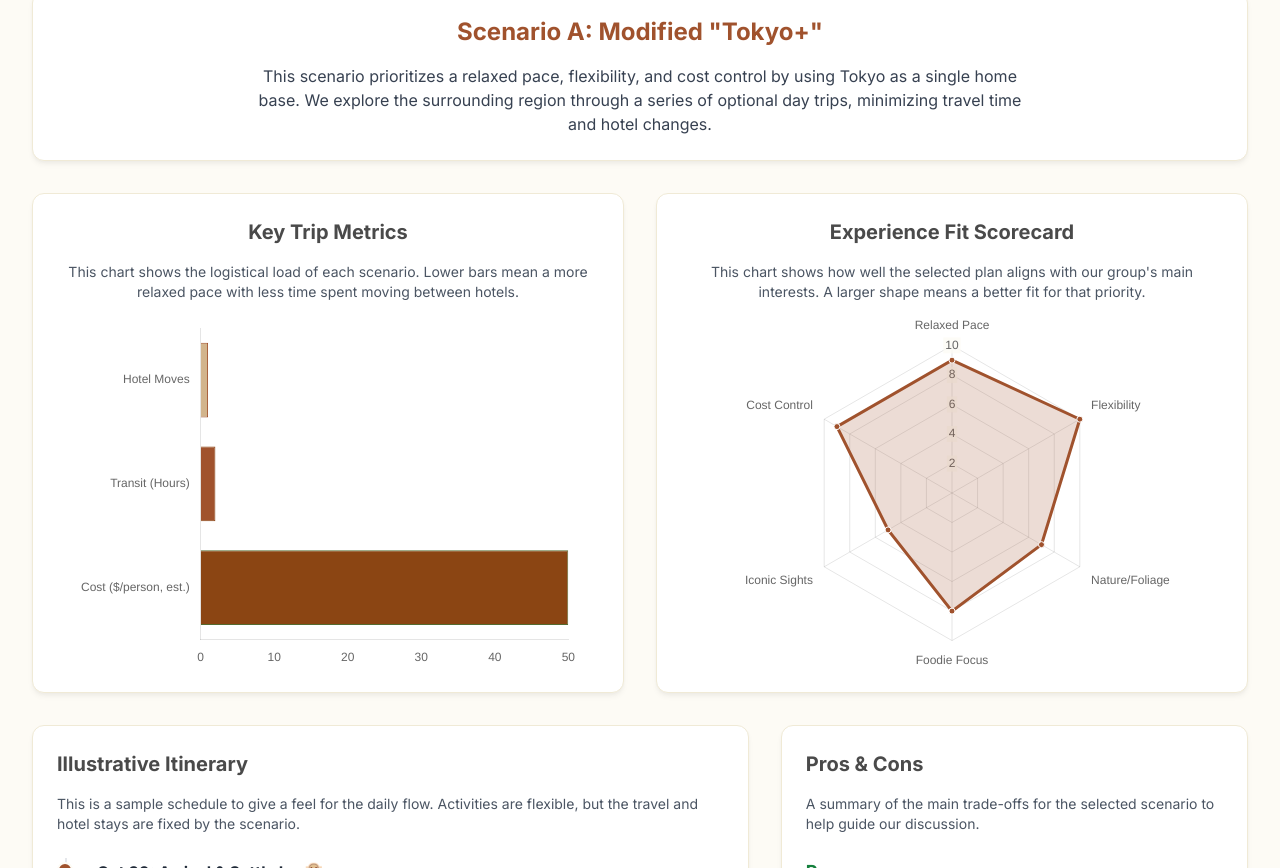
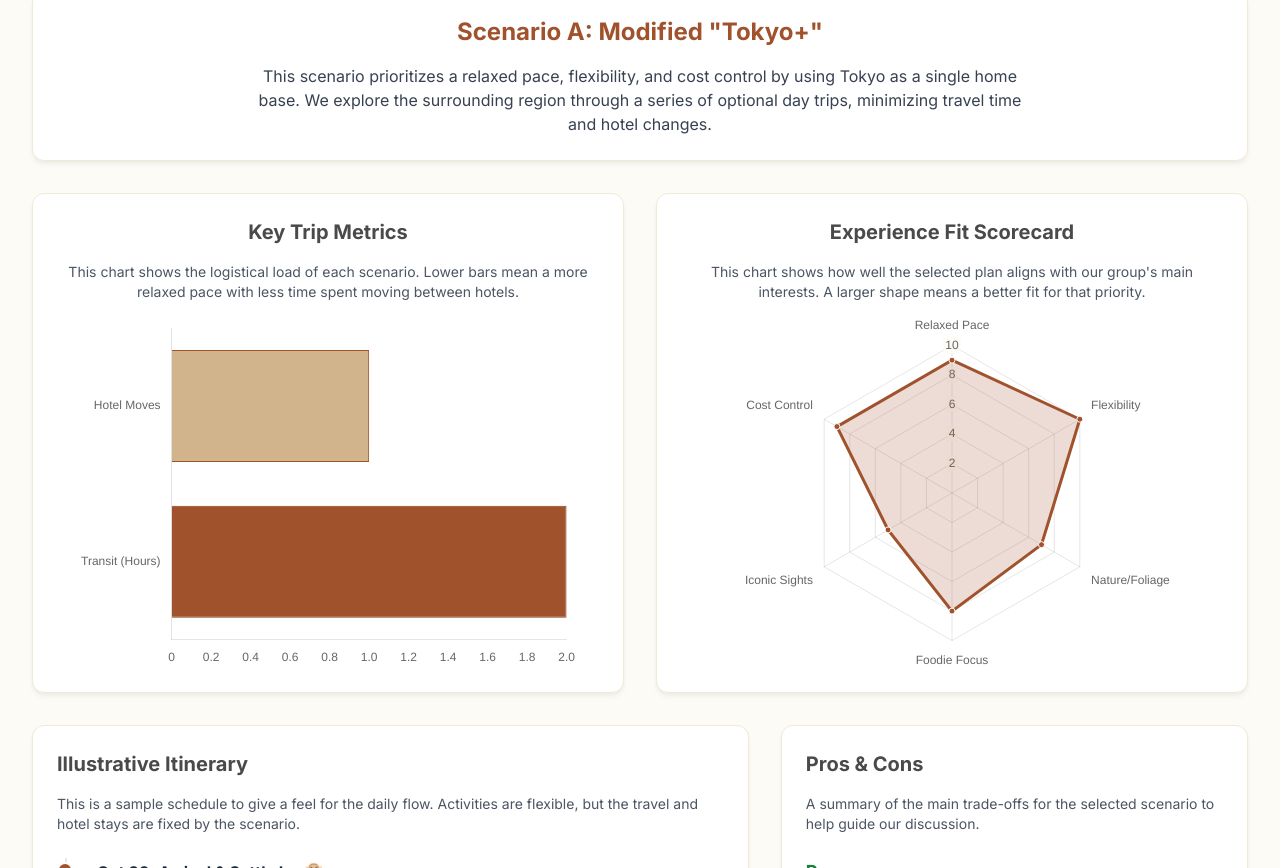
Before and after one commit to jflechs1/Japan2025, a plain HTML site: page index.html in a window 1280 px wide. Shown: the part 341-1209 px from the top of the page. Drawn offline with nearby package versions, Linux system fonts and the light colour scheme.

Commit message:
Update index.html
removed cost

```diff
--- a/index.html
+++ b/index.html
@@ -19,15 +19,23 @@
             background-color: #FDFBF5;
             color: #4A4A4A;
         }
-        .active-btn {
-            background-color: #A0522D !important;
+        .inactive-btn {
+            background-color: #E5E7EB;
+            color: #374151;
+            transition: all 0.3s ease;
+        }
+        .btn-tokyo-plus.active {
+            background-color: #A0522D !important; /* Sienna */
             color: #FFFFFF !important;
             box-shadow: 0 4px 6px -1px rgb(0 0 0 / 0.1), 0 2px 4px -2px rgb(0 0 0 / 0.1);
         }
-        .inactive-btn {
-            background-color: #E5E7EB;
-            color: #374151;
+        .btn-greatest-hits.active {
+            background-color: #B72C2C !important; /* Red */
+            color: #FFFFFF !important;
+            box-shadow: 0 4px 6px -1px rgb(0 0 0 / 0.1), 0 2px 4px -2px rgb(0 0 0 / 0.1);
         }
+        .text-tokyo-plus { color: #A0522D; }
+        .text-greatest-hits { color: #B72C2C; }
         .chart-container {
             position: relative;
             width: 100%;
@@ -95,10 +103,10 @@
                 <p class="text-gray-600">Select an option below to see how it impacts our trip.</p>
             </div>
             <div class="flex justify-center space-x-4">
-                <button id="btn-tokyo" class="px-6 py-3 font-semibold rounded-lg transition-all duration-300 inactive-btn">
+                <button id="btn-tokyo" class="btn-tokyo-plus px-6 py-3 font-semibold rounded-lg transition-all duration-300 inactive-btn">
                     Scenario A: Modified "Tokyo+"
                 </button>
-                <button id="btn-greatest-hits" class="px-6 py-3 font-semibold rounded-lg transition-all duration-300 inactive-btn">
+                <button id="btn-greatest-hits" class="btn-greatest-hits px-6 py-3 font-semibold rounded-lg transition-all duration-300 inactive-btn">
                     Scenario B: "Greatest Hits" Loop
                 </button>
             </div>
@@ -210,6 +218,17 @@
     </div>
 
     <script>
+        const scenarioColors = {
+            tokyoPlus: {
+                solid: '#A0522D', // Sienna
+                light: 'rgba(160, 82, 45, 0.2)'
+            },
+            greatestHits: {
+                solid: '#B72C2C', // Red
+                light: 'rgba(183, 44, 44, 0.2)'
+            }
+        };
+
         const data = {
             tokyoPlus: {
                 title: 'Scenario A: Modified "Tokyo+"',
@@ -217,7 +236,6 @@
                 metrics: {
                     hotelMoves: 1,
                     transitHours: 2,
-                    cost: 50,
                 },
                 experienceScores: {
                     pace: 9,
@@ -255,7 +273,6 @@
                 metrics: {
                     hotelMoves: 4,
                     transitHours: 9,
-                    cost: 200,
                 },
                 experienceScores: {
                     pace: 4,
@@ -327,30 +344,47 @@
 
         const updateUI = (scenario) => {
             const scenarioData = data[scenario];
+            const activeColor = scenarioColors[scenario];
 
-            document.getElementById('scenario-title').innerText = scenarioData.title;
+            // Update title
+            const titleEl = document.getElementById('scenario-title');
+            titleEl.innerText = scenarioData.title;
+            titleEl.classList.remove('text-tokyo-plus', 'text-greatest-hits', 'section-title');
+            titleEl.classList.add(scenario === 'tokyoPlus' ? 'text-tokyo-plus' : 'text-greatest-hits');
+
+            // Update summary and content
             document.getElementById('scenario-summary').innerText = scenarioData.summary;
-
             document.getElementById('pros-cons-content').innerHTML = renderProsCons(scenarioData.pros, scenarioData.cons);
             document.getElementById('itinerary-content').innerHTML = renderItinerary(scenarioData.itinerary);
 
-            metricsChart.data.datasets[0].data = [scenarioData.metrics.hotelMoves, scenarioData.metrics.transitHours, scenarioData.metrics.cost];
+            // Update metrics chart (data only)
+            metricsChart.data.datasets[0].data = [scenarioData.metrics.hotelMoves, scenarioData.metrics.transitHours];
             metricsChart.update();
 
-            experienceChart.data.datasets[0].data = Object.values(scenarioData.experienceScores);
-            experienceChart.data.datasets[0].label = scenarioData.title;
+            // Update experience chart (data and colors)
+            const expDataset = experienceChart.data.datasets[0];
+            expDataset.data = Object.values(scenarioData.experienceScores);
+            expDataset.label = scenarioData.title;
+            expDataset.backgroundColor = activeColor.light;
+            expDataset.borderColor = activeColor.solid;
+            expDataset.pointBackgroundColor = activeColor.solid;
+            expDataset.pointHoverBorderColor = activeColor.solid;
             experienceChart.update();
 
+            // Update button styles
+            const tokyoBtn = document.getElementById('btn-tokyo');
+            const greatestHitsBtn = document.getElementById('btn-greatest-hits');
+
             if (scenario === 'tokyoPlus') {
-                document.getElementById('btn-tokyo').classList.add('active-btn');
-                document.getElementById('btn-tokyo').classList.remove('inactive-btn');
-                document.getElementById('btn-greatest-hits').classList.add('inactive-btn');
-                document.getElementById('btn-greatest-hits').classList.remove('active-btn');
+                tokyoBtn.classList.add('active');
+                tokyoBtn.classList.remove('inactive-btn');
+                greatestHitsBtn.classList.remove('active');
+                greatestHitsBtn.classList.add('inactive-btn');
             } else {
-                document.getElementById('btn-greatest-hits').classList.add('active-btn');
-                document.getElementById('btn-greatest-hits').classList.remove('inactive-btn');
-                document.getElementById('btn-tokyo').classList.add('inactive-btn');
-                document.getElementById('btn-tokyo').classList.remove('active-btn');
+                greatestHitsBtn.classList.add('active');
+                greatestHitsBtn.classList.remove('inactive-btn');
+                tokyoBtn.classList.remove('active');
+                tokyoBtn.classList.add('inactive-btn');
             }
         };
 
@@ -359,12 +393,12 @@
             metricsChart = new Chart(metricsCtx, {
                 type: 'bar',
                 data: {
-                    labels: ['Hotel Moves', 'Transit (Hours)', 'Cost ($/person, est.)'],
+                    labels: ['Hotel Moves', 'Transit (Hours)'],
                     datasets: [{
                         label: 'Metric Value',
                         data: [],
-                        backgroundColor: ['#D2B48C', '#A0522D', '#8B4513'],
-                        borderColor: ['#A0522D', '#8B4513', '#556B2F'],
+                        backgroundColor: ['#D2B48C', '#A0522D'],
+                        borderColor: ['#A0522D', '#8B4513'],
                         borderWidth: 1
                     }]
                 },
@@ -395,7 +429,6 @@
                                     if (context.parsed.x !== null) {
                                         label += context.parsed.x;
                                         if(context.label === 'Transit (Hours)') label += ' hrs';
-                                        if(context.label === 'Cost ($/person, est.)') label = `~$${context.parsed.x}`;
                                     }
                                     return label;
                                 }
```
